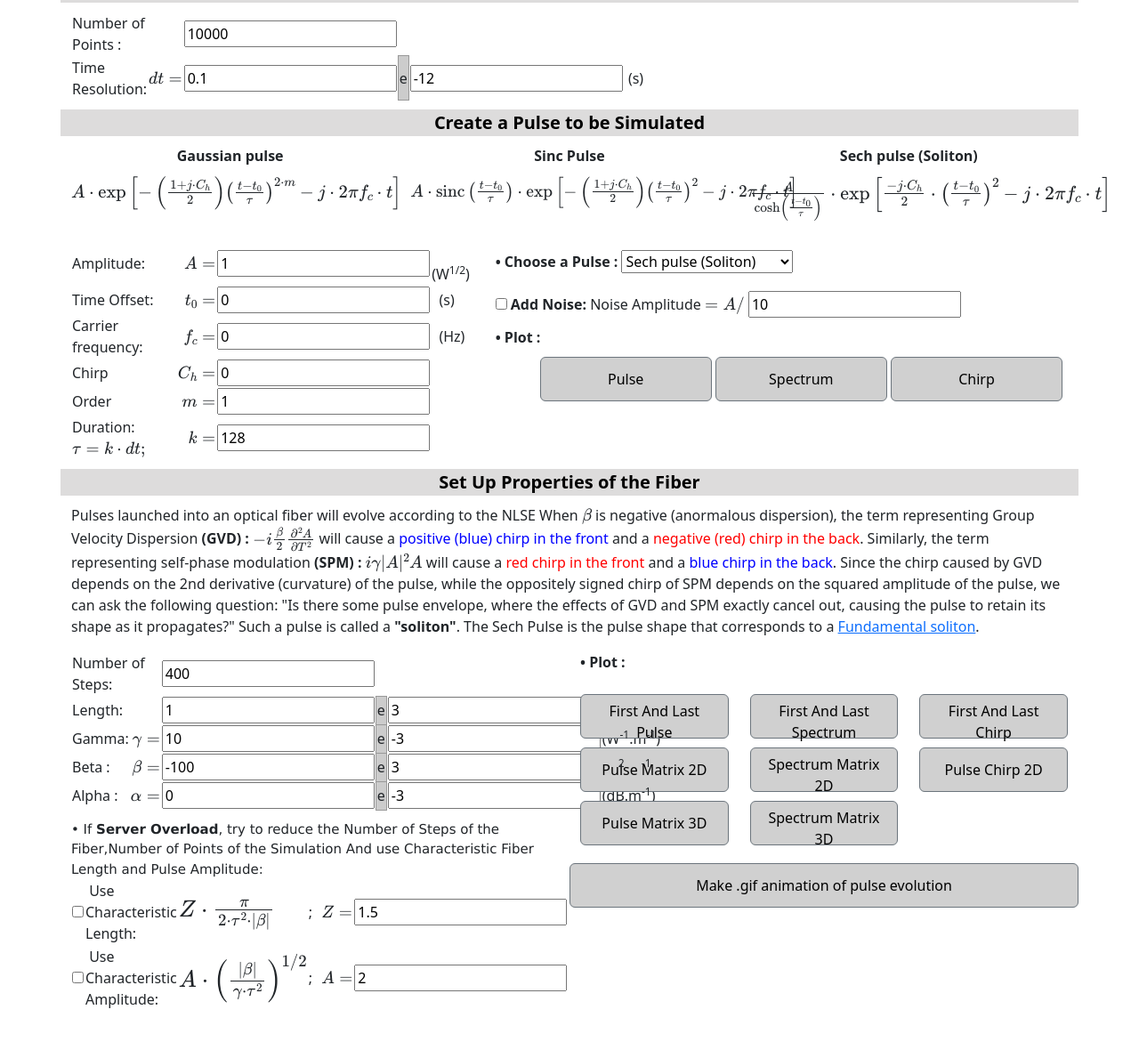
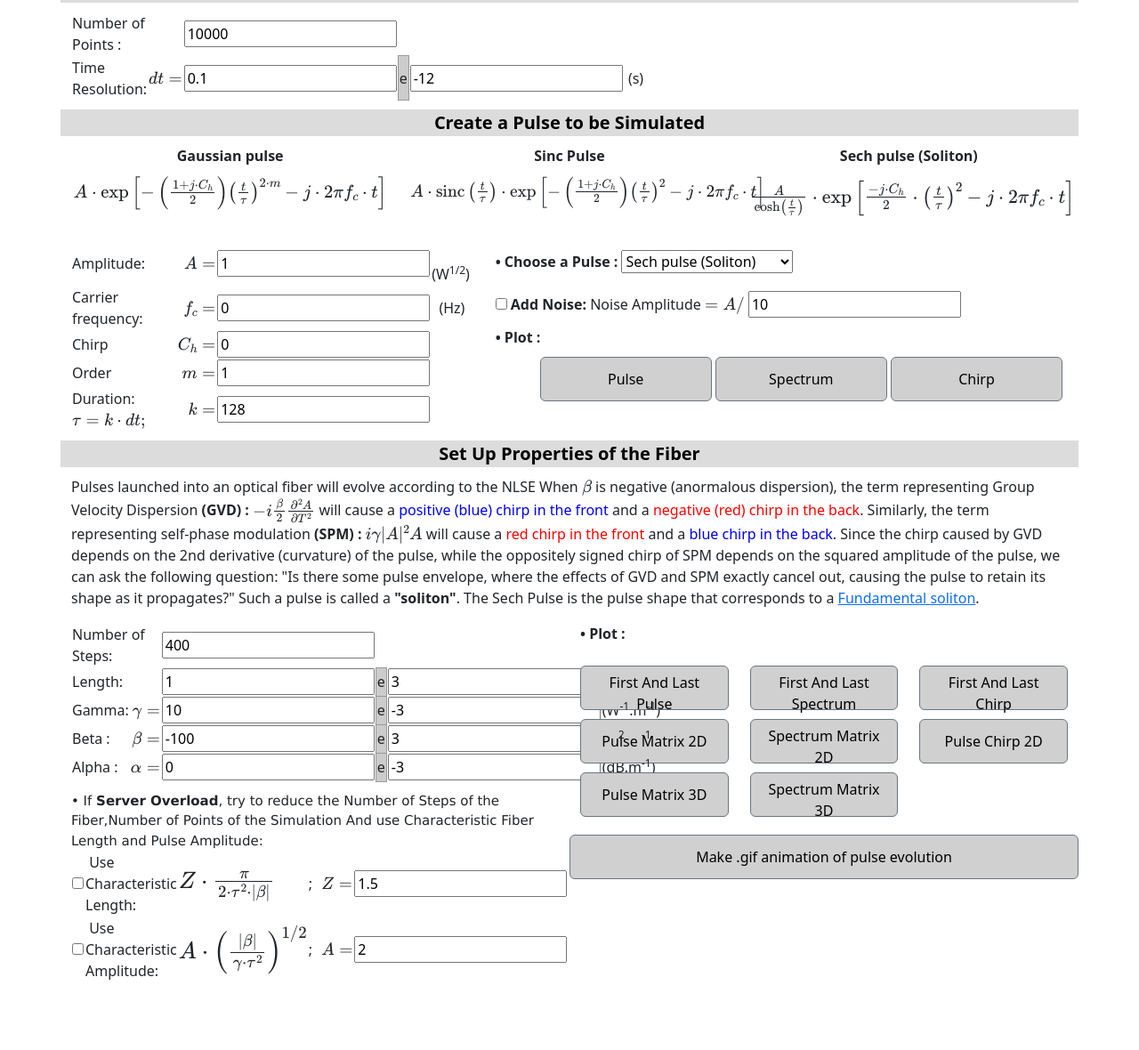
Before and after one commit to Bakadir/Soliton, a Django app: page / in a window 1280 px wide. Shown: the part 253-1433 px from the top of the page at 89% size. After the commit the page ends 1354 px from the top, so only its background shows below. Run offline with Django 4.2, Linux system fonts and the light colour scheme; some libraries are stand-ins or nearby versions.

Commit message:
Add files via upload

```diff
--- a/projet2a/templates/projet2a/home.html
+++ b/projet2a/templates/projet2a/home.html
@@ -60,7 +60,7 @@
                 <script src="https://cdn.jsdelivr.net/npm/mathjax@3/es5/tex-mml-chtml.js"></script>
                 <script>MathJax.typeset();</script>
                 <div id="equation">
-                    \( A \cdot \exp\left[-\left(\frac{1+j \cdot C_h}{2}\right)\left(\frac{t-t_0}{\tau}\right)^{2 \cdot m} - j \cdot 2 \pi f_c \cdot t\right] \)
+                    \( A \cdot \exp\left[-\left(\frac{1+j \cdot C_h}{2}\right)\left(\frac{t}{\tau}\right)^{2 \cdot m} - j \cdot 2 \pi f_c \cdot t\right] \)
                 </div>
             </div>
         </div>
@@ -68,7 +68,7 @@
             <div style="text-align: center;font-weight: bold;margin-bottom: 10px;">Sinc Pulse</div>
             <div class="row justify-content-center align-items-center" style="text-align: center;font-size: 16px;">
                 <div id="equation">
-                    \( A \cdot \text{sinc}\left(\frac{t - t_0}{\tau}\right) \cdot \exp\left[-\left(\frac{1+j \cdot C_h}{2}\right)\left(\frac{t-t_0}{\tau}\right)^{2} - j \cdot 2 \pi f_c \cdot t\right] \)
+                    \( A \cdot \text{sinc}\left(\frac{t }{\tau}\right) \cdot \exp\left[-\left(\frac{1+j \cdot C_h}{2}\right)\left(\frac{t}{\tau}\right)^{2} - j \cdot 2 \pi f_c \cdot t\right] \)
                 </div>
             </div>
         </div>
@@ -76,7 +76,7 @@
             <div style="text-align: center;font-weight: bold;margin-bottom: 10px;">Sech pulse (Soliton)</div>
             <div class="row justify-content-center align-items-center" style="text-align: center;font-size: 18px;height: 50px;">
                 <div id="equation">
-                    \( \frac{A}{\text{cosh}\left(\frac{t - t_0}{\tau}\right)} \cdot \exp\left[\frac{-j \cdot C_h}{2} \cdot \left(\frac{t-t_0}{\tau}\right)^{2} - j \cdot 2 \pi f_c \cdot t\right] \)
+                    \( \frac{A}{\text{cosh}\left(\frac{t }{\tau}\right)} \cdot \exp\left[\frac{-j \cdot C_h}{2} \cdot \left(\frac{t}{\tau}\right)^{2} - j \cdot 2 \pi f_c \cdot t\right] \)
                 </div>
 
             </div>
@@ -93,12 +93,6 @@
                     <td align="right">\( A =\)</td>
                     <td >{{ form1.amplitude }} </td>
                     <td>&nbsp; (W<sup>1/2</sup>)</td>
-                </tr>
-                <tr>
-                    <td >Time Offset:</td>
-                    <td align="right">\( t_0 =\)</td>
-                    <td >{{ form1.offset }} </td>
-                    <td>&nbsp; (s)</td>
                 </tr>
                 <tr>
                     <td>Carrier frequency: </td>
```
